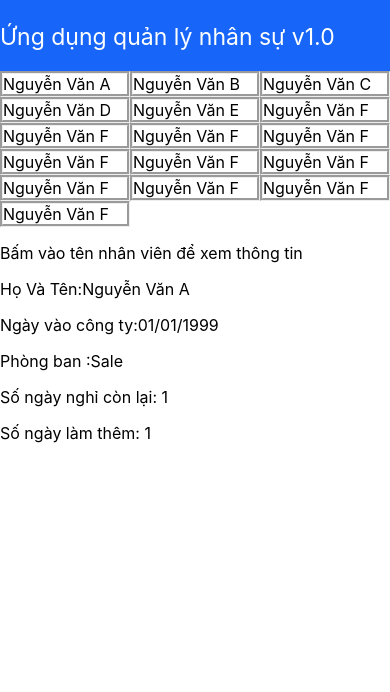
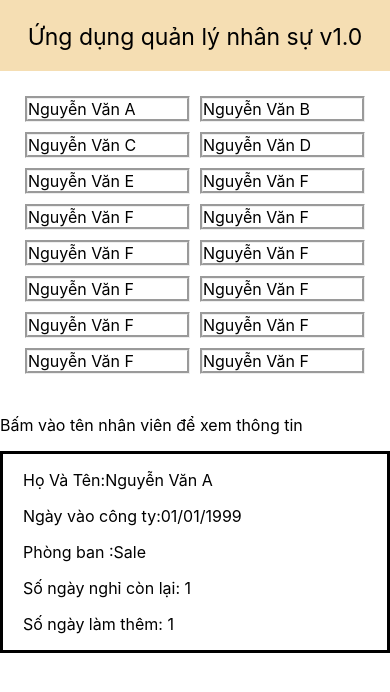
Before and after one commit to HaiBinhFX11493/Asm1ReactJS, a React (Create React App) app: page / in a window 390 px wide. Both pictures are taken after a click on the element "Nguyễn Văn A". Shown: the top 692 px of the page. Built offline with nearby package versions, Linux system fonts and the light colour scheme.

Commit message:
style responsive

```diff
--- a/public/index.html
+++ b/public/index.html
@@ -27,7 +27,6 @@
     <title>React App</title>
   </head>
   <body>
-    <noscript>You need to enable JavaScript to run this app.</noscript>
     <div id="root"></div>
     <!--
       This HTML file is a template.
--- a/src/App.css
+++ b/src/App.css
@@ -1,12 +1,3 @@
-
-
-
-@media (prefers-reduced-motion: no-preference) {
-  .App-logo {
-    animation: App-logo-spin infinite 20s linear;
-  }
-}
-
 .App-header {
   background-color: #282c34;
   min-height: 100vh;
@@ -35,14 +26,35 @@
 }
 .contentName{
   border-style: groove;
-
+  margin: 5px;
 }
-
-@keyframes App-logo-spin {
-  from {
-    transform: rotate(0deg);
+.contentInfo2{
+  padding-left: 20px;
+  max-width: 375px;
+  border: solid;
+}
+@media only screen and (max-width: 1024px) {
+  .contentBody{
+    display: grid;
+  grid-template-columns: 1fr 1fr ;
+  padding: 20px;
   }
-  to {
-    transform: rotate(360deg);
+  .HeadingTop{
+    color: black;
+  padding-bottom: 20px;
+  background-color: wheat;
+  text-align: center;
   }
 }
+@media only screen and (max-width: 375px) {
+  .contentBody{
+    display: grid;
+  grid-template-columns: 1fr ;
+  }
+  .HeadingTop{
+    color: black;
+  padding-bottom: 20px;
+  background-color: wheat;
+  text-align: center;
+  }
+}
--- a/src/Main.jsx
+++ b/src/Main.jsx
@@ -2,8 +2,8 @@
 import './App.css';
 import {STAFFS} from "./Components/StaffList/staffs.jsx";
 import React,{useState} from 'react';
-import dateFormat, { masks } from "dateformat";
-const now = new Date();
+import dateFormat,{masks} from "dateformat";
+const now=new Date();
 //Control Body
 function AppData() {
   return (
@@ -16,12 +16,11 @@ function AppData() {
 // Hien thi title
 function TitleUI() {
   return (
-  <div className="HeadingTop">
-  Ứng dụng quản lý nhân sự v1.0
-</div>
-)
+    <div className="HeadingTop">
+      Ứng dụng quản lý nhân sự v1.0
+    </div>
+  )
 };
-
 //Hien thi Body
 function BodyUI({dataAPI}) {
   // Hook useState
@@ -29,8 +28,8 @@ function BodyUI({dataAPI}) {
   const handleClick=(name) => {
     setGetInfo(name)
   }
-// Render -----
-  return <React.Fragment >
+  // Render -----
+  return <div className="App" >
     <div className="chiaBang">
       <div className="contentBody">
         {dataAPI.map((element,index) => {
@@ -41,21 +40,21 @@ function BodyUI({dataAPI}) {
     </div>
     <GetInfo data={getInfo}>
     </GetInfo>
-  </React.Fragment>
+  </div>
 };
-
+// Funtion khi onClick
 function GetInfo({data}) {
-  return <React.Fragment>
-    {data&&<div>
+  return <div className="contentInfo">
+    {data&&<div className ="contentInfo2">
       <p>Họ Và Tên:{data.name} </p>
-      <p>Ngày vào công ty:{dateFormat(data.doB, "dd/mm/yyyy")}</p>
+      <p>Ngày vào công ty:{dateFormat(data.doB,"dd/mm/yyyy")}</p>
       <p>Phòng ban :{data.department.name}</p>
       <p>Số ngày nghỉ còn lại: {data.annualLeave}</p>
       <p>Số ngày làm thêm: {data.overTime}</p>
     </div>}
-  </React.Fragment>
+  </div>
 };
-
+// Hien thi table khi render bang map
 function Employees({employee,hienthi}) {
   var name=employee.name
   return <div onClick={() => hienthi(employee)} className="contentName">{name}</div>
```
Also changed, not shown: src/Components/Image/anhnen.jfif (added).
